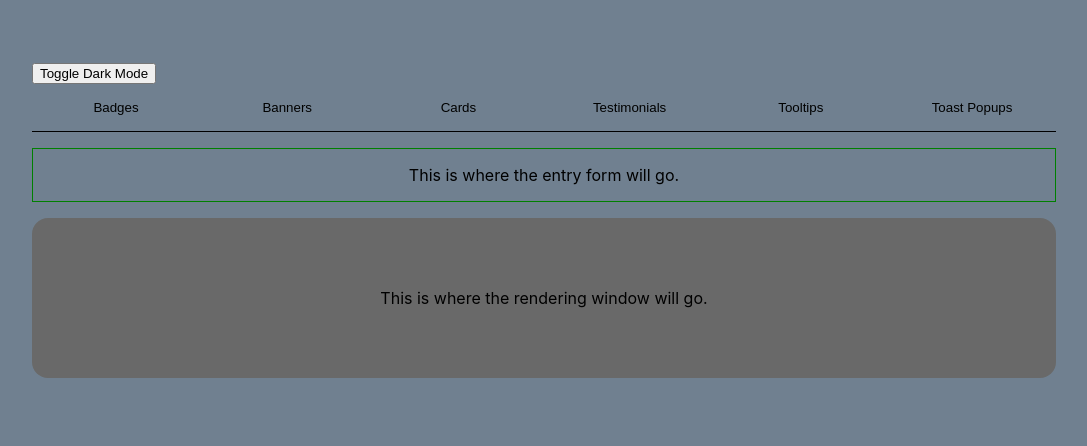
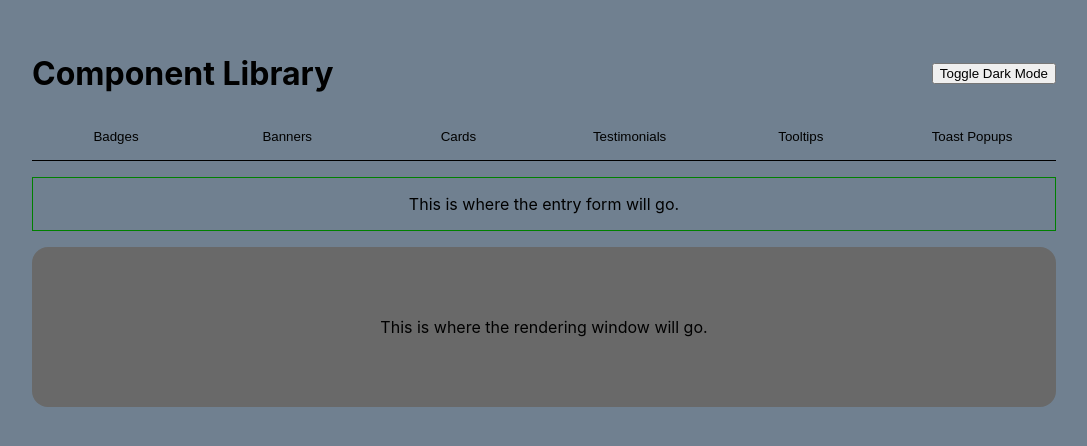
Before and after one commit to sjs-code-foundry/Component-Library, a React (Create React App) app: page / in a window 1280 px wide. Shown: the part 180-626 px from the top of the page, without its empty margins (96-1183 px from the left). Built offline with nearby package versions, Linux system fonts and the light colour scheme.

Commit message:
feat: Add title bar compound component

```diff
--- a/src/App.css
+++ b/src/App.css
@@ -38,6 +38,19 @@ body {
     width: inherit;
 
     text-align: center;
+}
+
+/* ============
+*   Title Bar
+*  ============ */
+
+div.title {
+    display: flex;
+    flex-direction: row;
+    align-items: center;
+    justify-content: space-between;
+
+    height: 5em;
 }
 
 /* ========
--- a/src/App.js
+++ b/src/App.js
@@ -3,6 +3,7 @@ import "./App.css";
 import { createContext, useRef } from "react";
 import useToggle from "./hooks/useToggle";
 
+import Title from "./components/Title/index";
 import Header from "./components/Header/index";
 
 const LightDarkContext = createContext();
@@ -22,7 +23,10 @@ function App() {
 
   return (
     <LightDarkContext.Provider value={{ dark, toggleDark }}>
-      <button onClick={toggleDark}>Toggle Dark Mode</button>
+      <Title>
+        <h1>Component Library</h1>
+        <Title.Button onClick={toggleDark}>Toggle Dark Mode</Title.Button>
+      </Title>
       <div className="App" ref={appRef}>
         <Header>
           <Header.Button onClick={() => console.log("Badges button clicked.")}>
--- /dev/null
+++ b/src/components/Title/Title.js
@@ -0,0 +1,3 @@
+export default function Title({ children }) {
+  return <div className="title">{children}</div>;
+}
--- /dev/null
+++ b/src/components/Title/TitleButton.js
@@ -0,0 +1,7 @@
+export default function TitleButton({ onClick, children }) {
+  return (
+    <button className="title-btn" onClick={onClick}>
+      {children}
+    </button>
+  );
+}
--- /dev/null
+++ b/src/components/Title/index.js
@@ -0,0 +1,6 @@
+import Title from "./Title";
+import TitleButton from "./TitleButton";
+
+Title.Button = TitleButton;
+
+export default Title;
```
